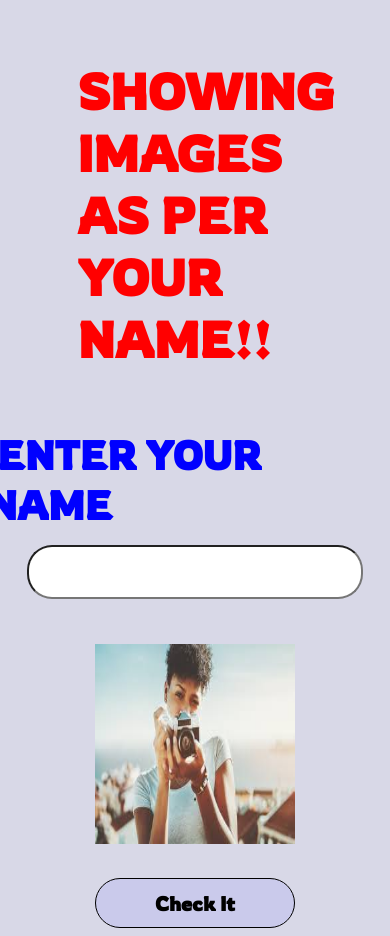
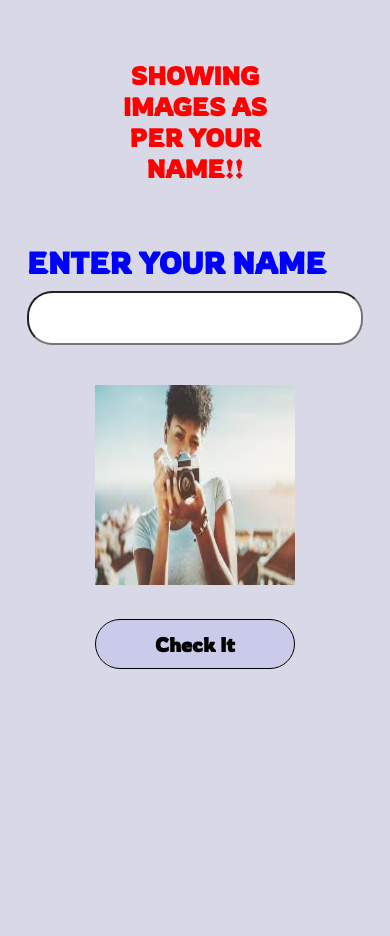
Before and after one commit to soniasingh98/Simple-API, a plain HTML site: page index.html in a window 390 px wide. After the commit the page ends 844 px from the top, so only its background shows below. Drawn offline with nearby package versions, Linux system fonts and the light colour scheme.

Commit message:
responsive

```diff
--- a/index.html
+++ b/index.html
@@ -19,24 +19,24 @@
            justify-content: center;
            align-items: center;
         }
-        h1{
-            width: 63%;
+        h1{ text-align: center;
+            width: 50%;
             margin:60px auto;
-            font-size: 50px;
+            font-size: 40px;
             font-weight: bolder;
             color: red;
             /* background-color: aqua;  */
         }
         label{
             color: blue;
-            font-size: 40px;
+            font-size: 30px;
             font-weight: bolder;
             text-align: center;
             margin:50px 10px;
 
         }
         #nameid{
-            margin: 15px 40px;
+            margin: 10px;
             height: 40px;
             padding: 5px;
             font-size: 25px;
@@ -60,6 +60,13 @@
             font-weight: bolder;
             border: 3px solid black;
         }
+    @media (max-width:400px){
+        h1{
+            font-size: 25px;
+            text-align: center;
+            /* background-color: blue; */
+        }
+    }
     </style>
 </head>
 <body>
```
